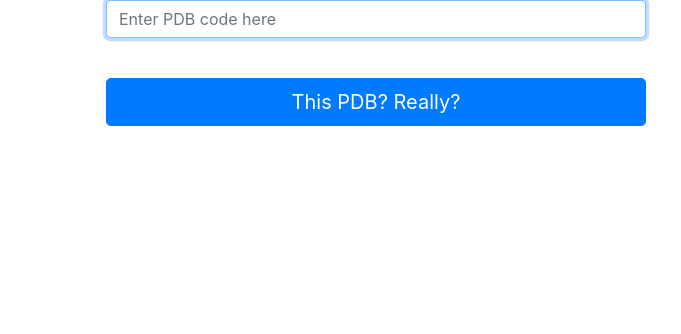
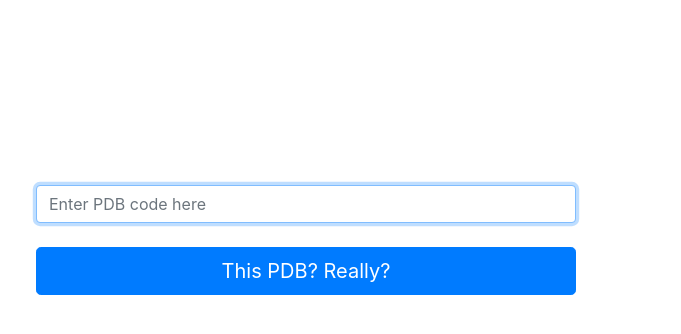
Before and after one commit to swails/chatgpdb, a Django app: template chat/templates/chat/index.html in a window 1280 px wide. Shown: the top 334 px of the page, without its empty margins (264-945 px from the left). Run offline with Django 4.2, Linux system fonts and the light colour scheme; the template is opened without the code that fills it, so the values that code supplies are empty; some libraries are stand-ins or nearby versions.

Commit message:
Add some vertical spacing

```diff
--- a/chat/templates/chat/index.html
+++ b/chat/templates/chat/index.html
@@ -9,14 +9,27 @@
     <link rel="stylesheet" href="https://stackpath.bootstrapcdn.com/bootstrap/4.5.2/css/bootstrap.min.css"
         integrity="sha384-JcKb8q3iqJ61gNV9KGb8thSsNjpSL0n8PARn9HuZOnIxN0hoP+VmmDGMN5t9UJ0Z" crossorigin="anonymous">
 
+    <style>
+        .vertical-center {
+            margin: 0;
+            position: absolute;
+            top: 30%;
+            -ms-transform: translateY(-50%);
+            transform: translateY(-50%);
+        }
+        .horizontal-center {
+            margin: 0;
+            position: absolute;
+            right: 50%;
+        }
+    </style>
+
 </head>
 <body>
-    <div class="container">
+    <div class="container vertical-center">
         <div class="row d-flex justify-content-center">
             <div class="col-6">
-                    <div class="form-group">
-                        <input class="form-control" id="pdb-code-input" placeholder="Enter PDB code here" id="input" type="text"></br>
-                    </div>
+                    <input class="form-control" id="pdb-code-input" placeholder="Enter PDB code here" id="input" type="text"></br>
                     <input class="btn btn-primary btn-lg btn-block" id="pdb-code-submit" type="button" value="This PDB? Really?">
             </div>
         </div>
```
